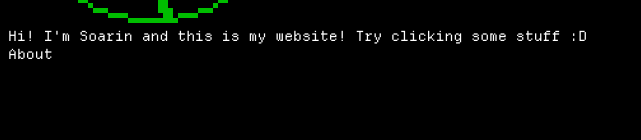
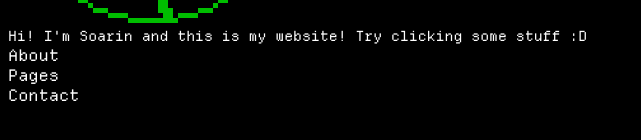
Before and after one commit to Iceberg-123/website_testing, a plain HTML site: page index.html in a window 1280 px wide. Shown: the part 326-466 px from the top of the page, without its empty margins (0-641 px from the left). Drawn offline with Linux system fonts and the light colour scheme.

Commit message:
Update index.html

```diff
--- a/index.html
+++ b/index.html
@@ -45,7 +45,7 @@
     <div id="globe-container">
 <img id="globe" src="globe.gif">
       <p id="text">Hi! I'm Soarin and this is my website! Try clicking some stuff :D </p>
-      <p id=text><a href="soarinvandenberg.ca/about">About</a></p>
+      <p><a href="soarinvandenberg.ca/about">About</a></p><p><a href="soarinvandenberg.ca/pages">Pages</a></p><p><a href="soarinvandenberg.ca/contact">Contact</a></p>
     </div>
   </body>
 </html>
```
